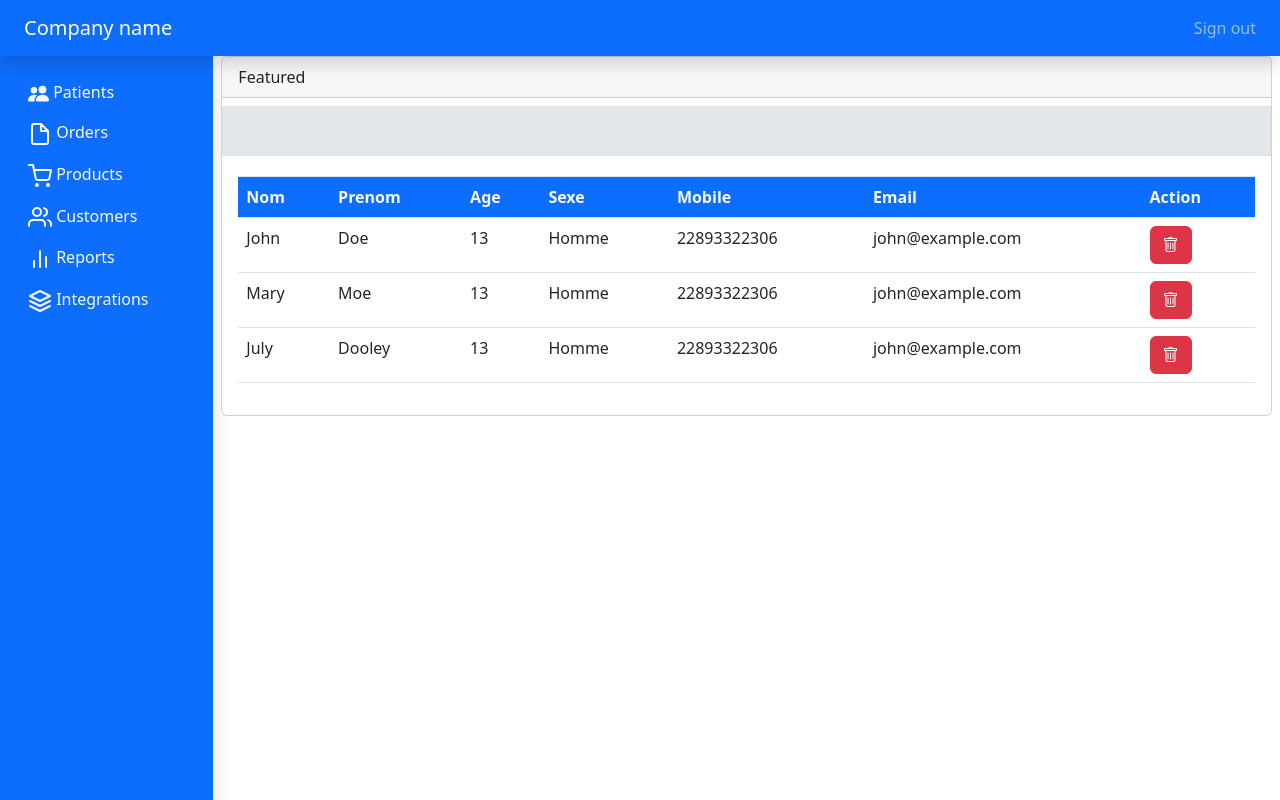
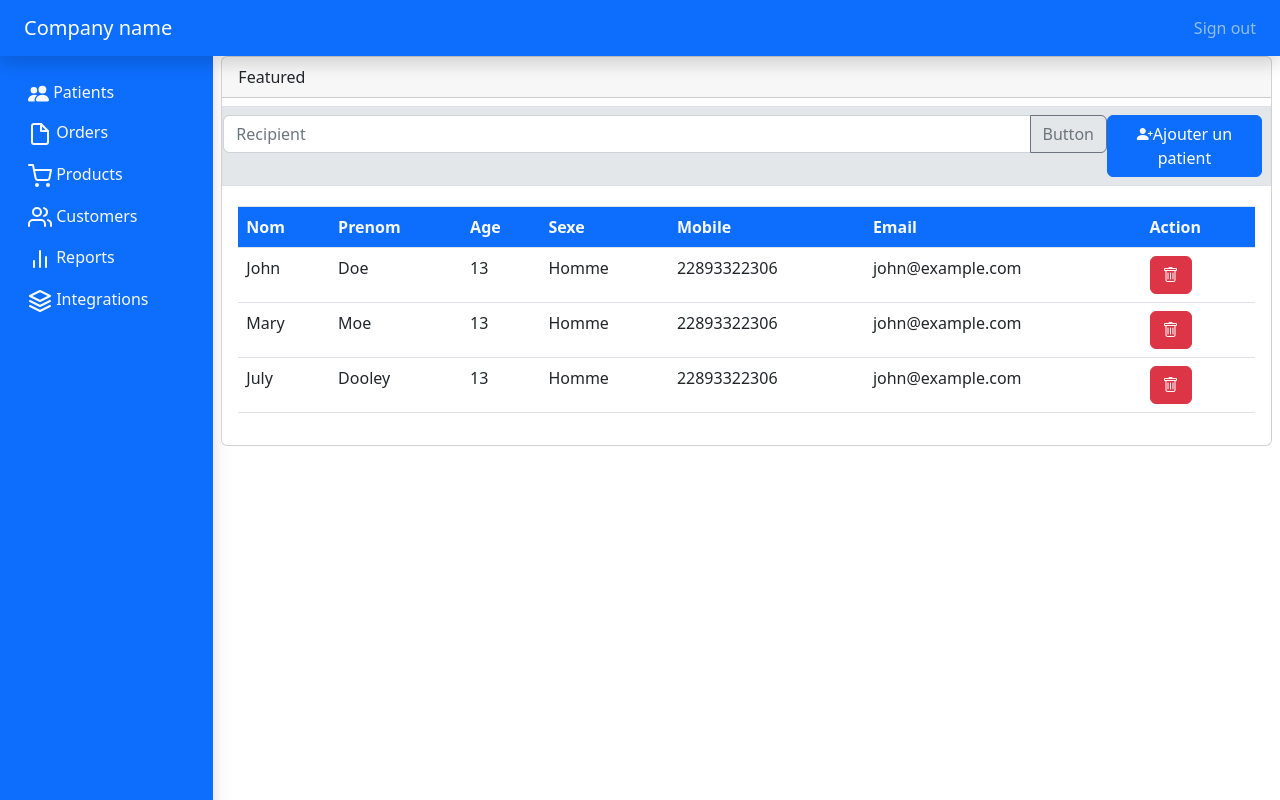
Before and after one commit to Steve-karabou/hospital, an Angular app: page / in a window 1280 px wide. Built offline with nearby package versions, Linux system fonts and the light colour scheme.

Commit message:
add button ande search input

```diff
--- a/src/app/patients/display-patients/display-patients.component.css
+++ b/src/app/patients/display-patients/display-patients.component.css
@@ -1,3 +1,9 @@
 .div-search{
+    display: flex;
+    justify-content: space-between;
     background-color: rgb(227, 231, 233);
 }
+
+.input-size{
+    height: 5%;
+}
--- a/src/app/patients/display-patients/display-patients.component.html
+++ b/src/app/patients/display-patients/display-patients.component.html
@@ -2,7 +2,18 @@
     <div class="card-header">
       Featured
     </div>
-    <div class="div-search border p-4 mt-2 mb-1"></div>
+    <div class="div-search border py-2 mt-2 mb-1">
+      <div class="input-group input-size">
+        <input type="text" class="form-control" placeholder="Recipient"  aria-describedby="button-addon2">
+        <button class="btn btn-outline-secondary" type="button" id="button-addon2">Button</button>
+      </div>
+      <!-- <div class="input-group">
+        <input type="text" class="form-control" placeholder="Input group example">
+        <button class="input-group-text" id="btnGroupAddon">@</button>
+      </div> -->
+      <!-- <input class="ms-2" type="text" placeholder="Entrez votre recherche"> -->
+      <button class="btn btn-primary me-2" type="button"><i class="bi bi-person-plus-fill"></i>Ajouter un patient</button>
+    </div>
     <div class="card-body">
       <div class="table-responsive-lg">
         <table class="table table-hover">
```
